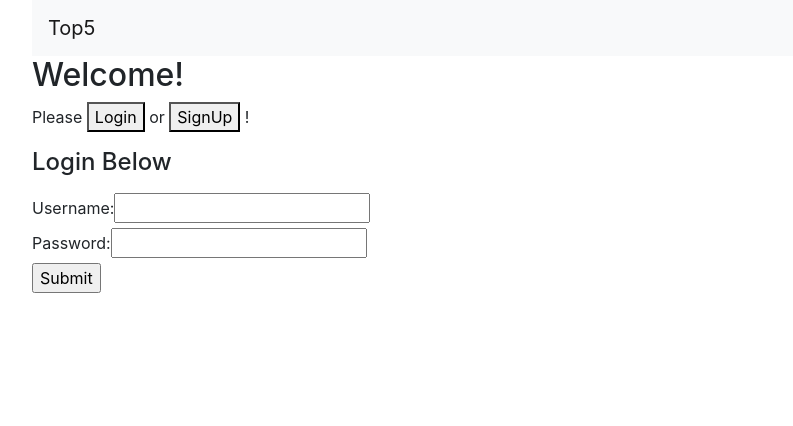
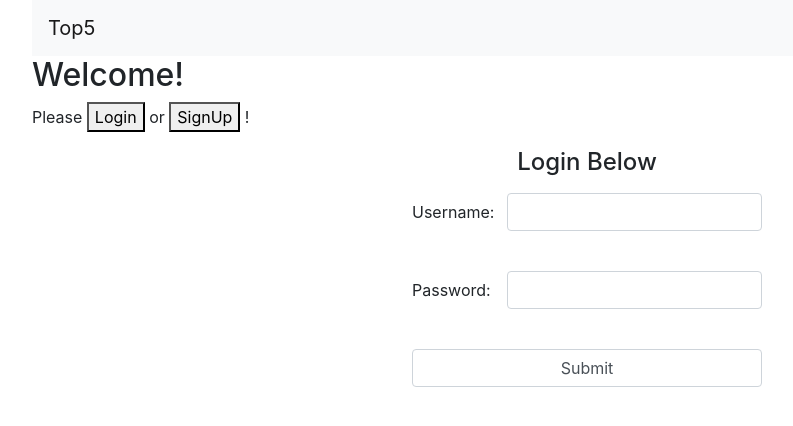
Before and after one commit to ajkelso/Top-Five, a React (Create React App) app in the folder frontend/: page / in a window 1280 px wide. Both pictures are taken after a click on the button "Login". Shown: the top 426 px of the page, without its empty margins (53-846 px from the left). Built offline with nearby package versions, Linux system fonts and the light colour scheme.

Commit message:
start to mess around with styling login form

```diff
--- a/frontend/src/components/Login.jsx
+++ b/frontend/src/components/Login.jsx
@@ -1,6 +1,7 @@
 import React, { useState } from 'react'
 import { loginRequest } from '../services/api'
 import { setToken } from '../services/local-storage'
+import {Form, Row, Col} from 'react-bootstrap'
 
 function Login(props) {
 
@@ -15,6 +16,7 @@ function Login(props) {
         e.preventDefault()
         loginRequest({user:{username, password}})
         .then(res => {
+            console.log(res)
             if (res.message) {
                 setMessage(res.message)
             } else {
@@ -27,16 +29,28 @@ function Login(props) {
     return(
         <div>
 
-            <h4>Login Below</h4>
+            <h4 className="d-flex justify-content-center">Login Below</h4>
 
-            <form onSubmit={handleSubmit}>
+            <Form onSubmit={handleSubmit} >
                 <p style={{color: 'red'}}>{message}</p>
-                <label htmlFor="username">Username: </label>
-                <input type="text" onChange={handleChangeUsername} value={username}/><br/>
-                <label htmlFor="password">Password: </label>
-                <input type="password" onChange={handleChangePassword} value={password}/><br/>
-                <input type="submit"/>
-            </form>
+                <Form.Group as={Row} className="justify-content-md-center" >
+                    <Form.Label column xs lg="1" class="col col-lg-2" htmlFor="username">Username: </Form.Label>
+                    <Col sm={8} xs lg="3">
+                        <Form.Control type="text" onChange={handleChangeUsername} value={username}/><br/>
+                    </Col>
+                </Form.Group>
+                <Form.Group as={Row} className="justify-content-md-center" >
+                    <Form.Label column xs lg="1" htmlFor="password">Password: </Form.Label>
+                    <Col sm={8} xs lg="3" >
+                        <Form.Control type="password" onChange={handleChangePassword} value={password}/><br/>
+                    </Col>
+                </Form.Group>
+                <Form.Group as={Row} className="justify-content-md-center" >
+                    <Col sm={8} xs lg="4" >
+                        <Form.Control type="submit"/>
+                    </Col>
+                </Form.Group>
+            </Form>
         </div>
     )
 
```
Also changed, not shown: 1 other file (tests, documents, lock files or other folders).
